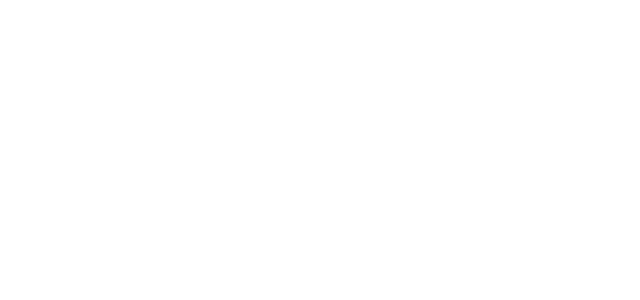
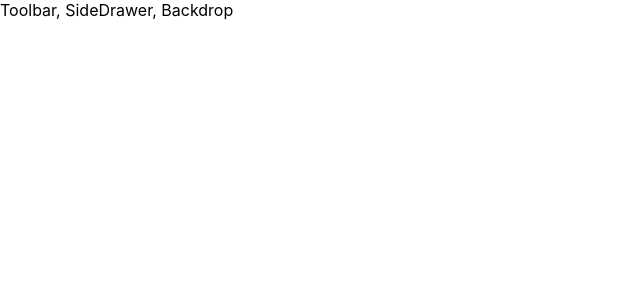
Before and after one commit to EsioFreitas/the-burger-builder, a React (Create React App) app: page / in a window 1280 px wide. Shown: the top 300 px of the page, without its empty margins (0-640 px from the left). Built offline with nearby package versions, Linux system fonts and the light colour scheme.

Commit message:
Create Layout component

```diff
--- a/src/App.js
+++ b/src/App.js
@@ -1,11 +1,16 @@
 import React, { Component } from 'react';
+
+import Layout from './components/Layout/Layout';
+
 import './App.css';
 
 class App extends Component {
   render() {
     return (
       <div>
+        <Layout>
 
+        </Layout>
       </div>
     );
   }
--- /dev/null
+++ b/src/components/Layout/Layout.jsx
@@ -0,0 +1,12 @@
+import React, {Fragment} from 'react'
+
+const layout = props => (
+    <Fragment>
+      <div>Toolbar, SideDrawer, Backdrop</div>
+      <main>
+        {props.children}
+      </main>
+    </Fragment>
+);
+
+export default layout;
```
